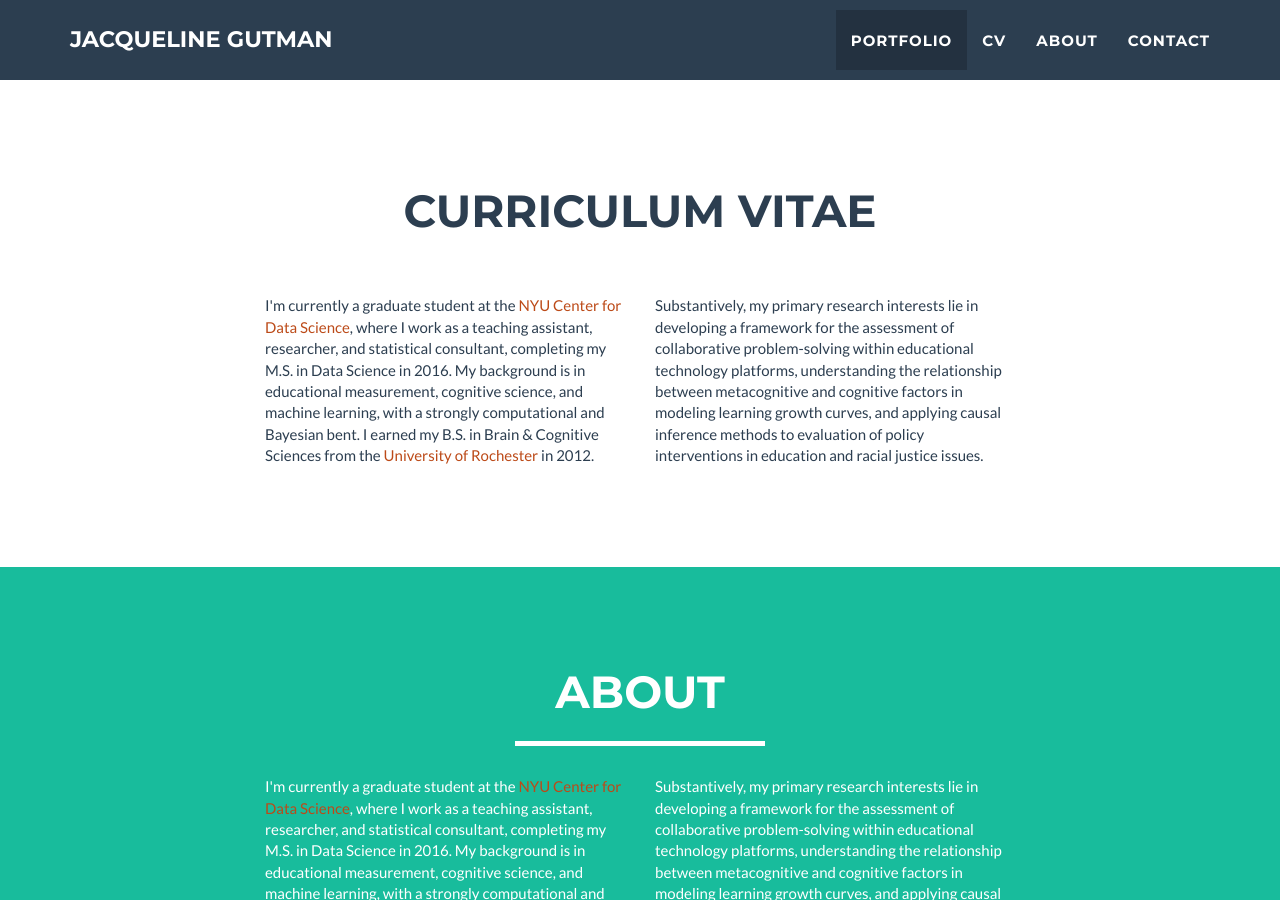
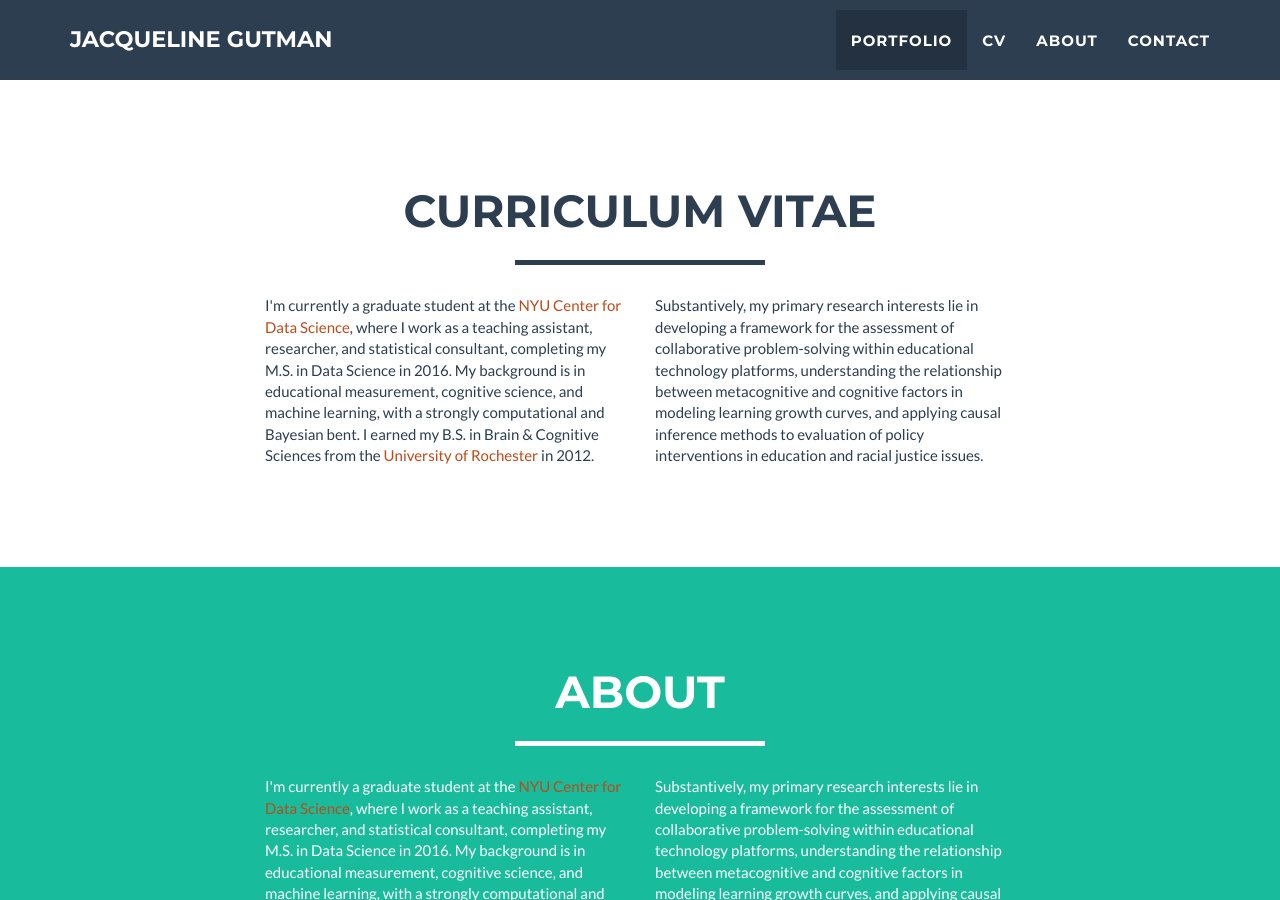
Before and after one commit to jgutman/jgutman.github.io, a Jekyll site: the page built from index.html, in a window 1280 px wide and 900 px high, scrolled down 1570 px. Built offline with Jekyll 4.4.1, drawn with Linux system fonts in a browser that asks for light colours.

Commit message:
don't know the layout here

```diff
--- a/_includes/cv.html
+++ b/_includes/cv.html
@@ -1,10 +1,10 @@
 <!-- CV Section -->
    <section id="cv">
-       <div class="container">
+       <div class="container pt">
            <div class="row">
                <div class="col-lg-12 text-center">
                    <h2>Curriculum Vitae</h2>
-                   <hr class="star-light">
+                   <hr class="star-primary">
                </div>
            </div>
            <div class="row">
```
Also changed, not shown: 8 other files.
